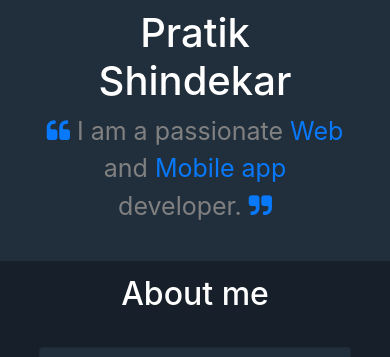
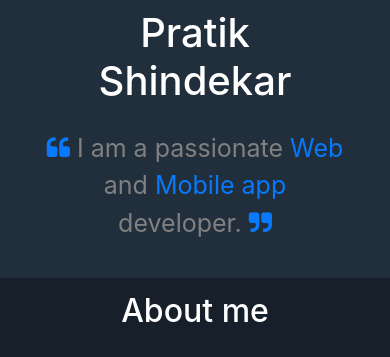
Before and after one commit to pratikshindekar/pratikshindekar.github.io, a plain HTML site: page index.html in a window 390 px wide. Shown: the part 408-765 px from the top of the page. Drawn offline with nearby package versions, Linux system fonts and the light colour scheme.

Commit message:
Update styles.css

```diff
--- a/css/styles.css
+++ b/css/styles.css
@@ -61,6 +61,12 @@ body {
 #description {
   color: gray;
   font-size: 25px;
+}
+
+@media (max-width: 991px) {
+  #description {
+    margin-top: 8%;
+  }
 }
 
 #imp {
```
